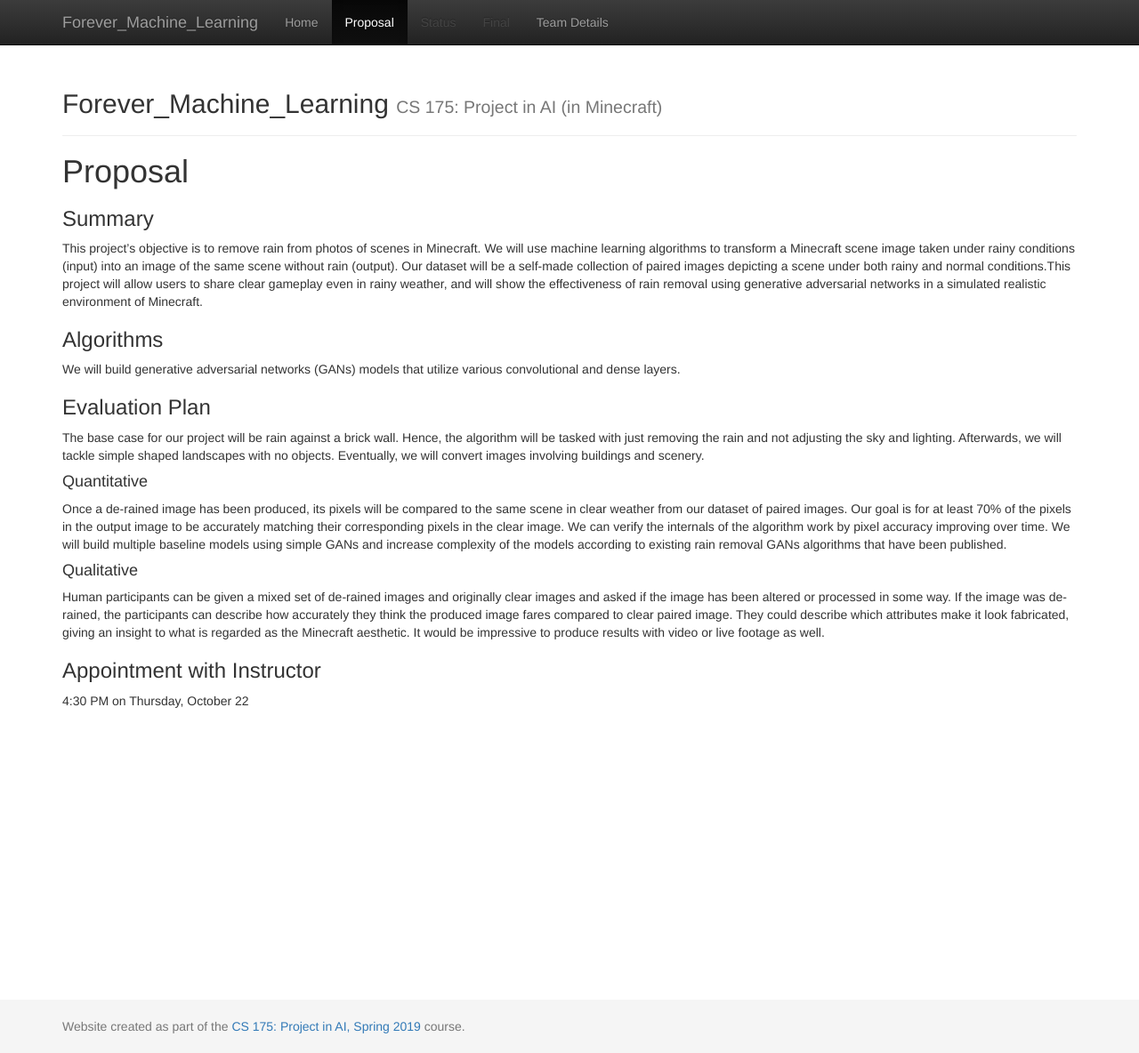
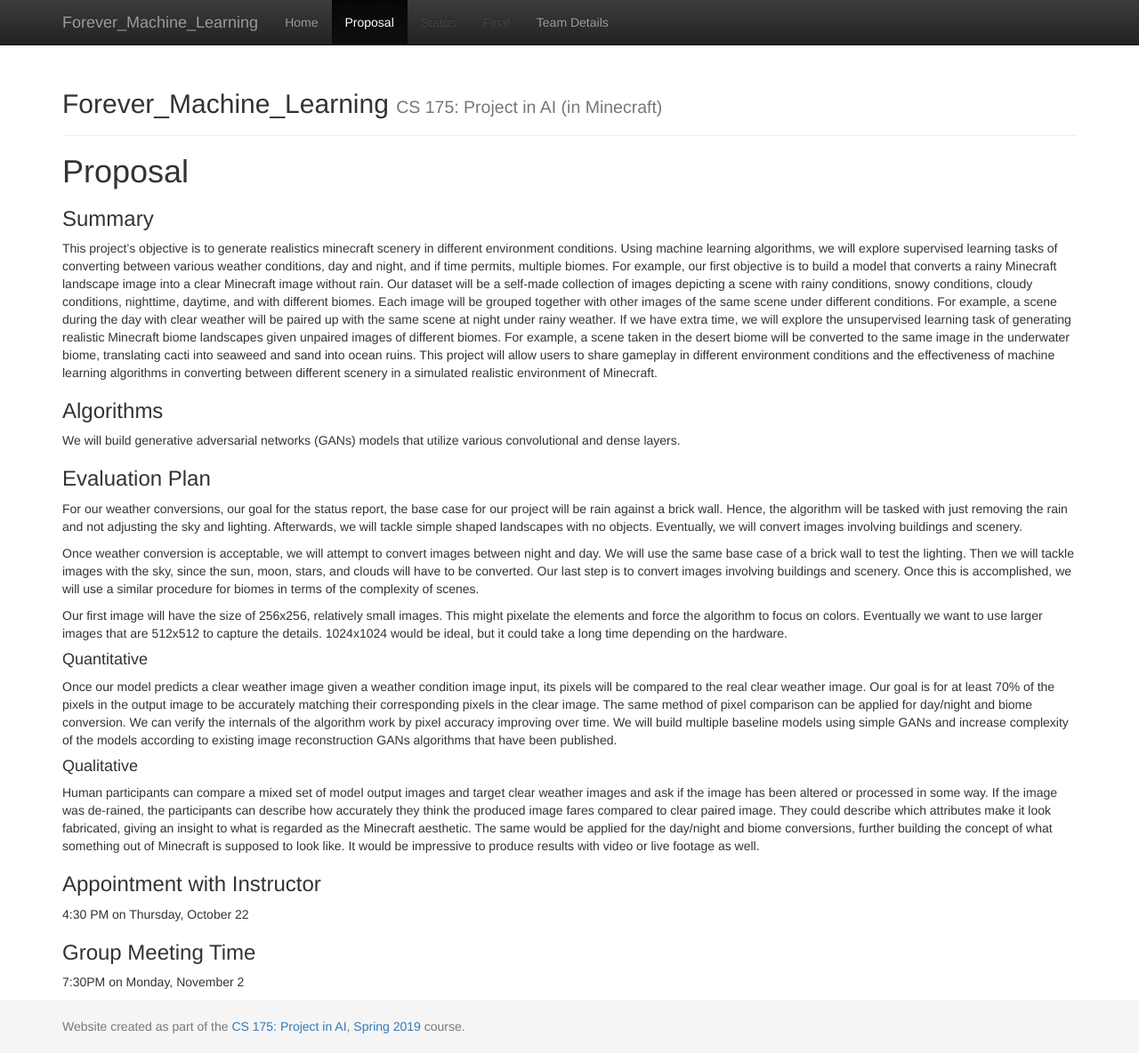
Before and after one commit to elaine-ho/Forever_Machine_Learning, a Jekyll site: the page built from docs/proposal.md, in a window 1280 px wide and 1184 px high. Shown: the whole window at 89% size. Built offline with Jekyll 4.4.1, drawn with Linux system fonts in a browser that asks for light colours.

Commit message:
Update proposal.md

```diff
--- a/docs/proposal.md
+++ b/docs/proposal.md
@@ -7,7 +7,7 @@
 
 ### Summary
 
-This project’s objective is to remove rain from photos of scenes in Minecraft. We will use machine learning algorithms to transform a Minecraft scene image taken under rainy conditions (input) into an image of the same scene without rain (output). Our dataset will be a self-made collection of paired images depicting a scene under both rainy and normal conditions.This project will allow users to share clear gameplay even in rainy weather, and will show the effectiveness of rain removal using generative adversarial networks in a simulated realistic environment of Minecraft.
+This project’s objective is to generate realistics minecraft scenery in different environment conditions. Using machine learning algorithms, we will explore supervised learning tasks of converting between various weather conditions, day and night, and if time permits, multiple biomes. For example, our first objective is to build a model that converts a rainy Minecraft landscape image into a clear Minecraft image without rain. Our dataset will be a self-made collection of images depicting a scene with rainy conditions, snowy conditions, cloudy conditions, nighttime, daytime, and with different biomes. Each image will be grouped together with other images of the same scene under different conditions. For example, a scene during the day with clear weather will be paired up with the same scene at night under rainy weather. If we have extra time, we will explore the unsupervised learning task of generating realistic Minecraft biome landscapes given unpaired images of different biomes. For example, a scene taken in the desert biome will be converted to the same image in the underwater biome, translating cacti into seaweed and sand into ocean ruins. This project will allow users to share gameplay in different environment conditions and the effectiveness of machine learning algorithms in converting between different scenery in a simulated realistic environment of Minecraft.
 
 ### Algorithms
 
@@ -15,16 +15,25 @@
 
 ### Evaluation Plan
 
-The base case for our project will be rain against a brick wall. Hence, the algorithm will be tasked with just removing the rain and not adjusting the sky and lighting. Afterwards, we will tackle simple shaped landscapes with no objects. Eventually, we will convert images involving buildings and scenery.
+For our weather conversions, our goal for the status report, the base case for our project will be rain against a brick wall. Hence, the algorithm will be tasked with just removing the rain and not adjusting the sky and lighting. Afterwards, we will tackle simple shaped landscapes with no objects. Eventually, we will convert images involving buildings and scenery.
+
+Once weather conversion is acceptable, we will attempt to convert images between night and day. We will use the same base case of a brick wall to test the lighting. Then we will tackle images with the sky, since the sun, moon, stars, and clouds will have to be converted. Our last step is to convert images involving buildings and scenery. Once this is accomplished, we will use a similar procedure for biomes in terms of the complexity of scenes.
+
+Our first image will have the size of 256x256, relatively small images. This might pixelate the elements and force the algorithm to focus on colors. Eventually we want to use larger images that are 512x512 to capture the details. 1024x1024 would be ideal, but it could take a long time depending on the hardware.
 
 #### Quantitative
 
-Once a de-rained image has been produced, its pixels will be compared to the same scene in clear weather from our dataset of paired images. Our goal is for at least 70% of the pixels in the output image to be accurately matching their corresponding pixels in the clear image. We can verify the internals of the algorithm work by pixel accuracy improving over time. We will build multiple baseline models using simple GANs and increase complexity of the models according to existing rain removal GANs algorithms that have been published.
+Once our model predicts a clear weather image given a weather condition image input, its pixels will be compared to the real clear weather image. Our goal is for at least 70% of the pixels in the output image to be accurately matching their corresponding pixels in the clear image. The same method of pixel comparison can be applied for day/night and biome conversion. We can verify the internals of the algorithm work by pixel accuracy improving over time. We will build multiple baseline models using simple GANs and increase complexity of the models according to existing image reconstruction GANs algorithms that have been published.
 
 #### Qualitative
 
-Human participants can be given a mixed set of de-rained images and originally clear images and asked if the image has been altered or processed in some way. If the image was de-rained, the participants can describe how accurately they think the produced image fares compared to clear paired image. They could describe which attributes make it look fabricated, giving an insight to what is regarded as the Minecraft aesthetic. It would be impressive to produce results with video or live footage as well.
+Human participants can compare a mixed set of model output images and target clear weather images and ask if the image has been altered or processed in some way. If the image was de-rained, the participants can describe how accurately they think the produced image fares compared to clear paired image. They could describe which attributes make it look fabricated, giving an insight to what is regarded as the Minecraft aesthetic. The same would be applied for the day/night and biome conversions, further building the concept of what something out of Minecraft is supposed to look like. It would be impressive to produce results with video or live footage as well.
 
 ### Appointment with Instructor
 
 4:30 PM on Thursday, October 22
+
+
+### Group Meeting Time
+
+7:30PM on Monday, November 2
```
